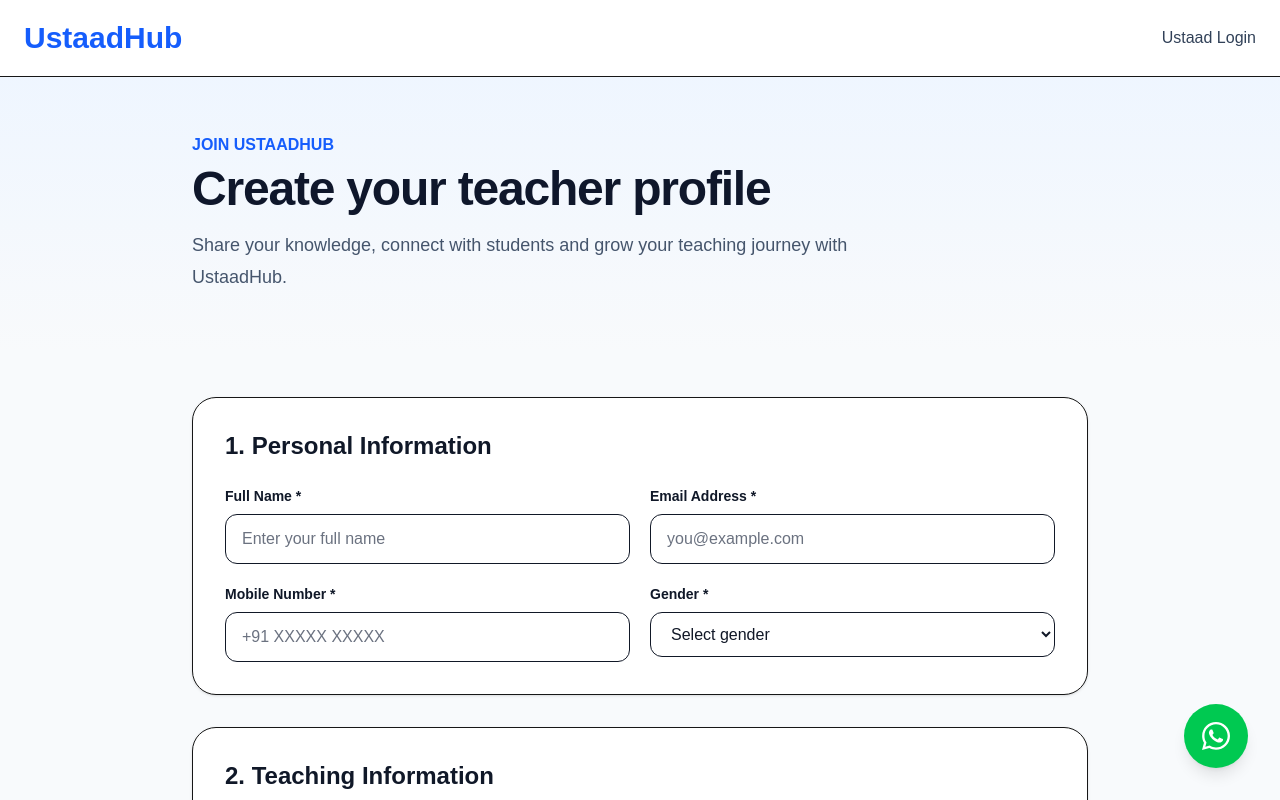
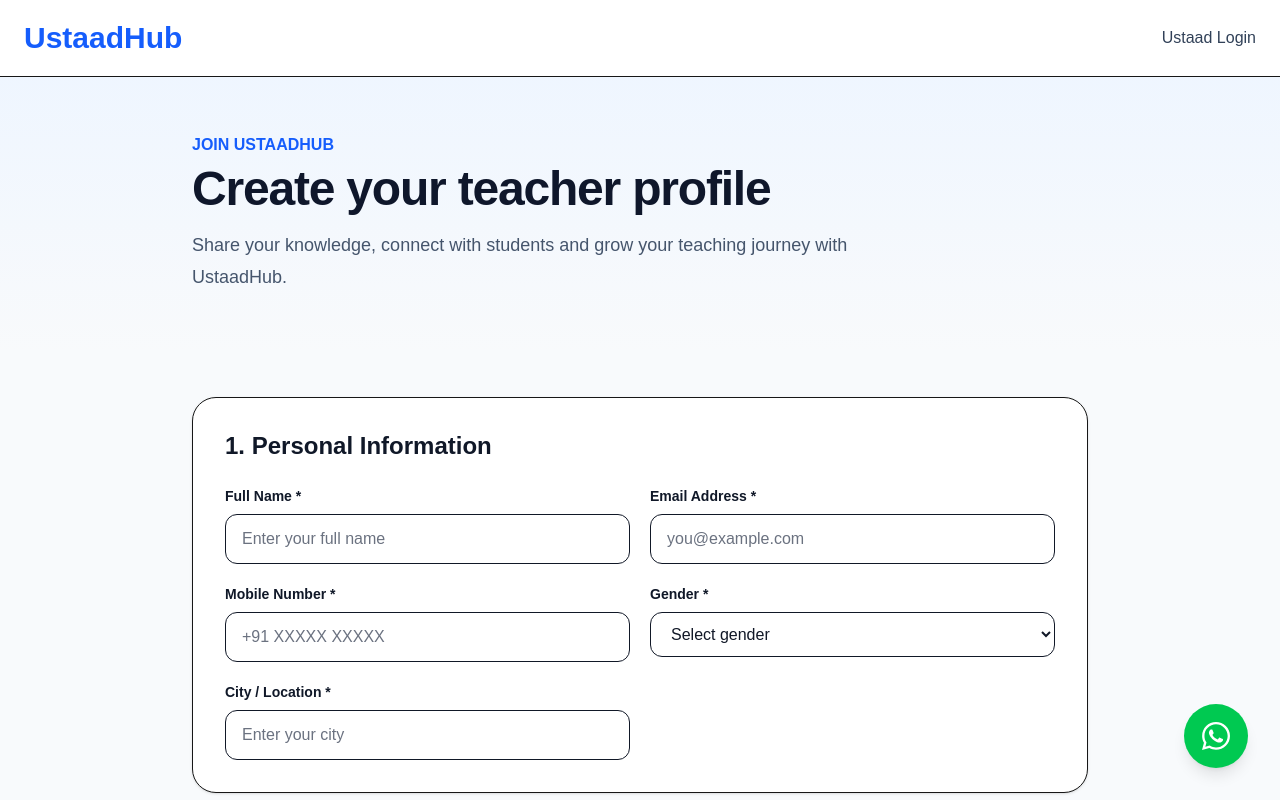
Before and after one commit to adilattari85-boop/ustaadhub, a Next.js app: page /register in a window 1280 px wide. Shown: the top 800 px of the page. Built offline with nearby package versions, Linux system fonts and the light colour scheme; no server answers.

Commit message:
Add teacher city location

```diff
--- a/app/register/page.tsx
+++ b/app/register/page.tsx
@@ -21,6 +21,7 @@
   const [email, setEmail] = useState("");
   const [phone, setPhone] = useState("");
   const [gender, setGender] = useState("");
+  const [city, setCity] = useState("");
   const [qualification, setQualification] = useState("");
   const [experience, setExperience] = useState("");
   const [selectedSubjects, setSelectedSubjects] = useState<string[]>([]);
@@ -67,6 +68,7 @@
       name,
       email,
       phone,
+      city,
       gender,
       qualification,
       experience,
@@ -221,6 +223,7 @@
         await supabase.rpc("create_teacher_profile", {
           p_full_name: name.trim(),
           p_phone: phone.trim(),
+          p_city_location: city.trim(),
           p_bio: bio.trim(),
           p_subjects: selectedSubjects,
           p_experience: experience.trim(),
@@ -502,6 +505,25 @@
                     </option>
 
                   </select>
+
+                </div>
+
+                <div>
+
+                  <label className="mb-2 block text-sm font-semibold text-gray-900">
+                    City / Location *
+                  </label>
+
+                  <input
+                    required
+                    value={city}
+                    onChange={(e) =>
+                      setCity(e.target.value)
+                    }
+                    type="text"
+                    placeholder="Enter your city"
+                    className="w-full rounded-xl border px-4 py-3 outline-none focus:border-blue-500"
+                  />
 
                 </div>
 
--- a/app/teacher/complete-profile/page.tsx
+++ b/app/teacher/complete-profile/page.tsx
@@ -64,6 +64,7 @@
   const [name, setName] = useState("");
   const [phone, setPhone] = useState("");
   const [gender, setGender] = useState("");
+  const [city, setCity] = useState("");
   const [qualification, setQualification] = useState("");
   const [experience, setExperience] = useState("");
   const [selectedSubjects, setSelectedSubjects] = useState<string[]>([]);
@@ -142,6 +143,12 @@
           ? metadata.qualification
           : "";
 
+      // City / Location was never part of the teacher registration metadata, so
+      // there is normally nothing to prefill here. It is read only if a value is
+      // ever present — an empty string is used otherwise, never an invented one.
+      const metadataCity =
+        typeof metadata.city === "string" ? metadata.city : "";
+
       // gender/qualification are read-only on this page and are read by the RPC
       // from Auth metadata, so missing or invalid registration data would produce
       // a form that can never be saved. Detect that before rendering the form.
@@ -206,6 +213,7 @@
         setName(metadataName);
         setPhone(metadataPhone);
         setGender(metadataGender);
+        setCity(metadataCity);
         setQualification(metadataQualification);
         setScreen("form");
       }
@@ -278,6 +286,7 @@
     const validationError = validateTeacherProfileFields({
       name,
       phone,
+      city,
       gender,
       qualification,
       experience,
@@ -357,6 +366,7 @@
         {
           p_full_name: name.trim(),
           p_phone: phone.trim(),
+          p_city_location: city.trim(),
           p_bio: bio.trim(),
           p_subjects: selectedSubjects,
           p_experience: experience.trim(),
@@ -641,6 +651,25 @@
                     here.
                   </p>
                 </div>
+
+                <div>
+                  <label
+                    htmlFor="complete-city"
+                    className="mb-2 block text-sm font-semibold text-gray-900"
+                  >
+                    City / Location *
+                  </label>
+
+                  <input
+                    id="complete-city"
+                    required
+                    value={city}
+                    onChange={(e) => setCity(e.target.value)}
+                    type="text"
+                    placeholder="Enter your city"
+                    className="w-full rounded-xl border px-4 py-3 outline-none focus:border-blue-500"
+                  />
+                </div>
               </div>
             </div>
 
--- a/lib/teacherForm.ts
+++ b/lib/teacherForm.ts
@@ -53,6 +53,7 @@
   name: string;
   email?: string;
   phone: string;
+  city: string;
   gender: string;
   qualification: string;
   experience: string;
@@ -103,6 +104,7 @@
   const name = values.name.trim();
   const email = (values.email ?? "").trim();
   const phone = values.phone.trim();
+  const city = values.city.trim();
   const qualification = values.qualification.trim();
   const bio = values.bio.trim();
 
@@ -146,6 +148,12 @@
 
   if (!GENDER_OPTIONS.includes(values.gender)) {
     return "Please select a valid gender option.";
+  }
+
+  // City / Location is mandatory (whitespace-only input counts as empty). The
+  // value is trimmed again by both callers before it is sent to the RPC.
+  if (!city) {
+    return "Please enter your city / location.";
   }
 
   if (!qualification) {
```
